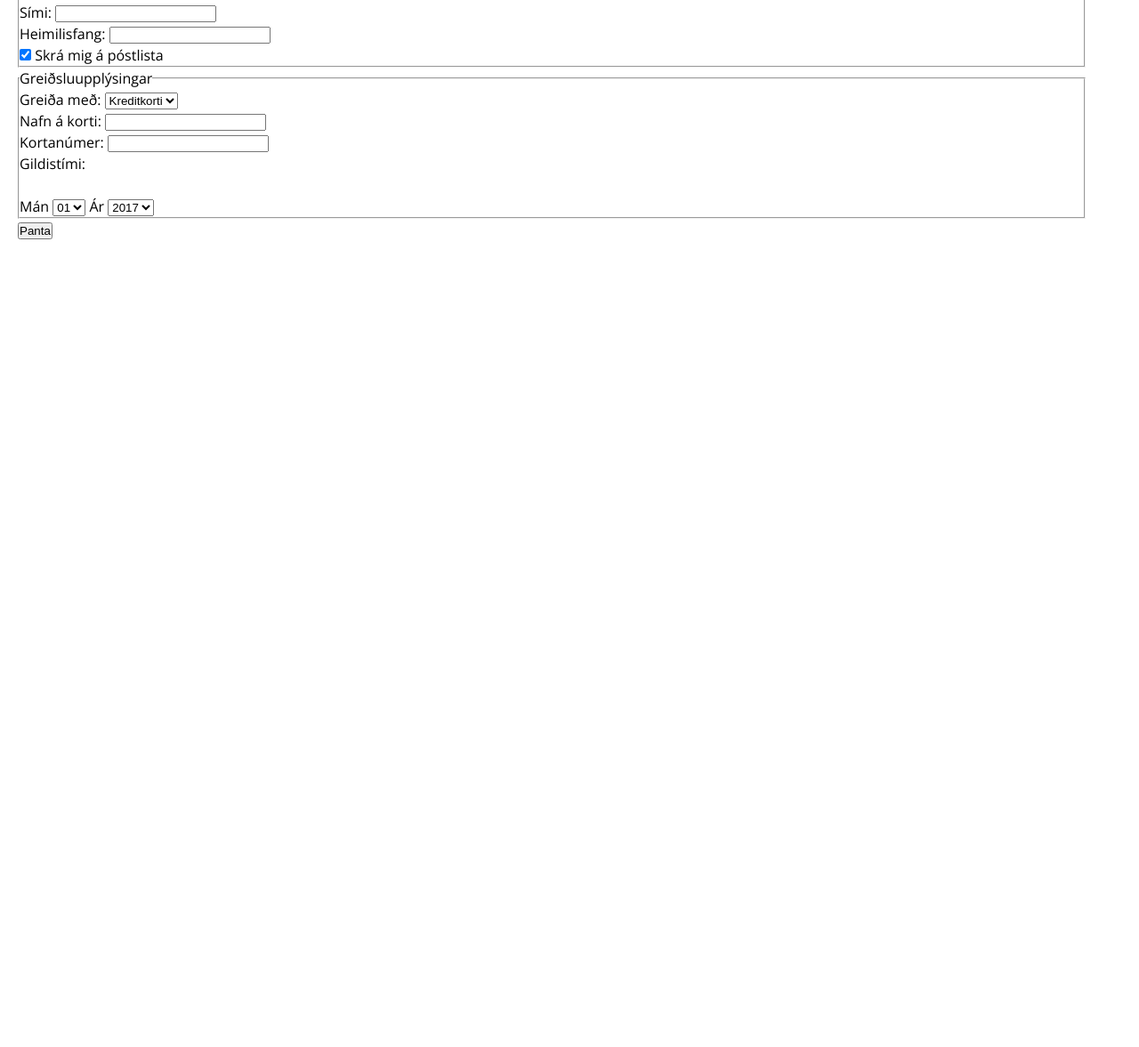
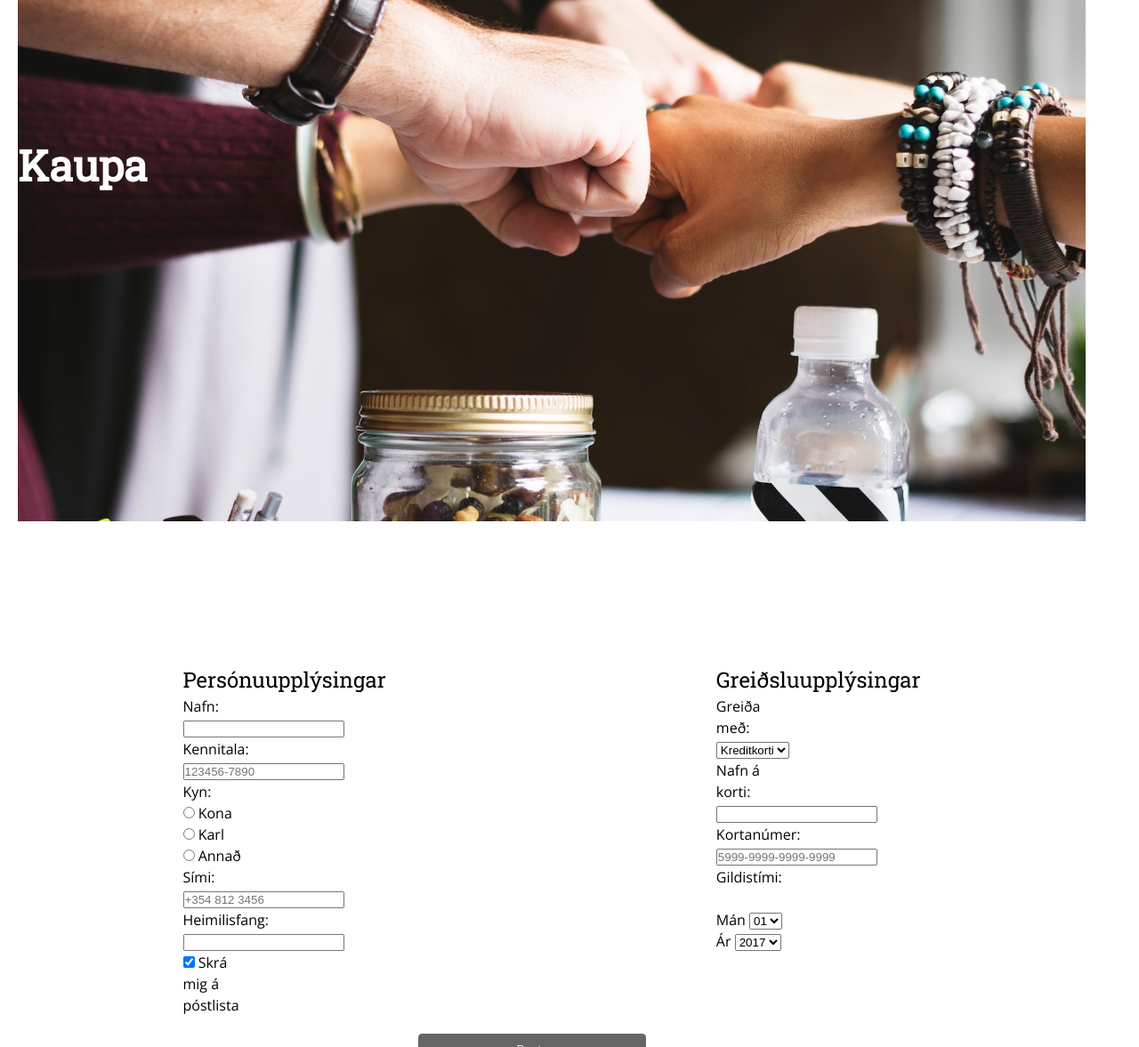
Before and after one commit to ingisteinn/vefforritun-verkefni1, a website: page buy.html in a window 1280 px wide. Shown: the part 214-1391 px from the top of the page at 89% size. Before the commit the page ends 800 px from the top, so only its background shows below. Drawn offline with nearby package versions, Linux system fonts and the light colour scheme.

Commit message:
ný útgáfa

```diff
--- a/buy.html
+++ b/buy.html
@@ -1,6 +1,6 @@
 
 <!doctype html>
-<html lang="is">
+<html lang="is" class="grid">
 
   <head>
     <meta charset="utf-8">
@@ -8,7 +8,6 @@
     <link rel="stylesheet" href="styles.css">
     <link href="https://fonts.googleapis.com/css?family=Open+Sans|Roboto+Slab" rel="stylesheet">
   </head>
-
   <body>
     <main>
       <nav class="nav">
@@ -20,17 +19,23 @@
           <a href="buy.html" class="button nav--buy">Kaupa</a>
         </div>
       </nav>
-      <h1>Form</h1>
-      <form>
-        <fieldset>
-          <legend>Persónuupplýsingar</legend>
+      <header class="buy--header">
+      <div class="buy--header--content">
+        <h1 class="buy--header--title">Kaupa</h1>
+      </div>
+      </header>
+      <form class>
+        <div class="form--box">
+        <div class="div--container">
+        <div class="buy--div">
+          <legend class="buy--legend">Persónuupplýsingar</legend>
           <label>
-              Nafn:
+              Nafn: <br>
               <input type="text" name="name" required>
           </label><br>
           <label>
-              Kennitala:
-              <input type="number" name="kennitala" required>
+              Kennitala: <br>
+              <input type="number" name="kennitala" placeholder="123456-7890" pattern="[0-9]{6}+\-[0-9]{4}" required>
           </label><br>
           <p>Kyn:</p>
           <label>
@@ -46,23 +51,24 @@
             Annað
           </label><br>
           <label>
-            Sími:
-            <input name="phonenumber" type="tel">
+            Sími: <br>
+            <input name="phonenumber" type="tel" placeholder="+354 812 3456" pattern="+354+">
           </label><br>
           <label>
-            Heimilisfang:
+            Heimilisfang: <br>
             <input name="address" type="text">
           </label><br>
           <label>
             <input name="postlist" type="checkbox" checked>
             Skrá mig á póstlista
           </label><br>
-
-        </fieldset>
-        <fieldset>
-          <legend>Greiðsluupplýsingar</legend>
+        </div>
+        </div>
+        <div class="div--container">
+        <div class="buy--div">
+          <legend class="buy--legend">Greiðsluupplýsingar</legend>
           <label>
-            Greiða með:
+            Greiða með: <br>
             <select name="payment_method">
               <option value="credit">Kreditkorti</option>
               <option value="transfer">Millifærslu</option>
@@ -70,12 +76,12 @@
             </select>
           </label><br>
           <label>
-            Nafn á korti:
+            Nafn á korti: <br>
             <input name="card_name" type="text">
           </label><br>
           <label>
-            Kortanúmer:
-            <input name="card_number" type="number">
+            Kortanúmer: <br>
+            <input name="card_number" type="number" placeholder="5999-9999-9999-9999" pattern="[0-9]{4}+\-[0-9]{4}+\-[0-9]{4}+\-[0-9]{4}>">
           </label><br>
           <p>Gildistími:</p><br>
           <label>
@@ -104,8 +110,12 @@
               <option value="2020">2020</option>
             </select>
           </label>
-        </fieldset>
-        <input type="submit" value="Panta">
+        </div>
+              </div>
+            </div>
+          <div class="order--box">
+            <input type="submit" value="Panta" class="order--button">
+          </div>
       </form>
     </main>
   </body>
--- a/scss/buy.scss
+++ b/scss/buy.scss
@@ -0,0 +1,84 @@
+.buy--header{
+  display: flex;
+  align-items: center;
+  text-align: center;
+  width: 100%;
+  height: 100vh;
+  background: transparent url(bg-subpage.jpg) no-repeat center center fixed;
+  background-size: cover;
+  margin-bottom: 160px;
+}
+
+buy--header--content{
+    margin: auto;
+    display: flex;
+    flex-direction: column;
+}
+
+.buy--header--title{
+     font-size: 3em;
+    font-weight: 700;
+
+    color: white;
+}
+
+.buy--legend{
+   font-family: 'Roboto Slab', serif;
+    font-size: 1.5em;
+}
+
+.buy--div{
+     @include columns(4);
+}
+
+.fieldset--container{
+    //display: flex;
+    //flex-direction: row;
+    //justify-content: space-around;
+  @include columns(6);
+}
+
+.form--box{
+    display: flex;
+    flex-direction: row;
+    justify-content: space-around;
+}
+
+.order--button{
+  display: inline-block;
+  max-width: 256px;
+  padding: 5px 5px;
+
+  overflow: hidden;
+
+  margin-top: 20px;
+  color: #eee;
+  text-align: center;
+  text-decoration: none;
+  text-overflow: ellipsis;
+  white-space: nowrap;
+  width: 300px;
+  height: 35px;
+
+  cursor: pointer;
+
+  background-color: #666;
+
+  border: 1px solid #666;
+  border-radius: 4px;
+
+  transition: background-color 500ms ease, color 500ms ease;
+
+  &:hover {
+    color: #eee;
+    background-color: #333;
+  }
+}
+
+.order--box{
+   // display:flex
+    //justify-content: center;
+    width: 300px;
+    height: 35px;
+    margin: auto;
+}
```
Also changed, not shown: styles.css.
